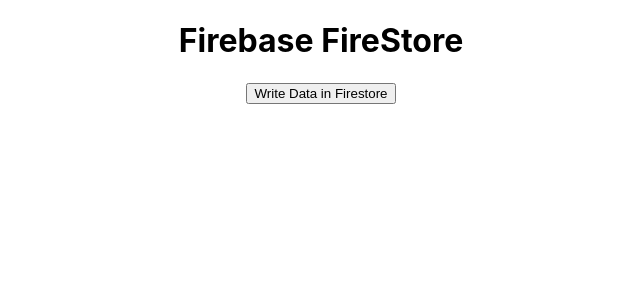
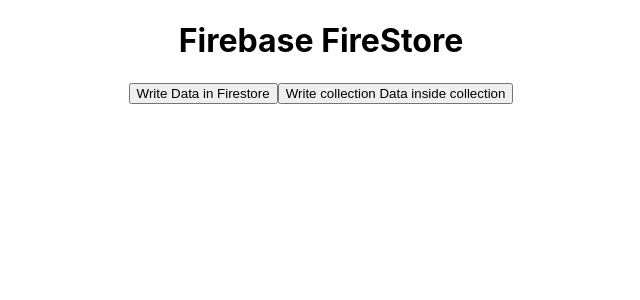
Before and after one commit to prathamsakhare/Firebase-Firestore, a React (Create React App) app: page / in a window 1280 px wide. Shown: the top 300 px of the page, without its empty margins (319-959 px from the left). Built offline with nearby package versions, Linux system fonts and the light colour scheme.

Commit message:
added functionality of making a new document inside an existing collection /@prathamsakhare

```diff
--- a/src/App.js
+++ b/src/App.js
@@ -5,6 +5,10 @@ import {app} from './firebase'
 const firestore = getFirestore(app)
 
 function App() {
+
+  // ! addDoc helps you to add a document in firestore
+  // ! documents parameters are first -- collections reference, and the second parameter is its details
+  // * whereas, for collection function, first parameter is the refernce of firestore and the path of the collection {usually name}
 
   const writeData = async () => {
     const result = await addDoc(collection(firestore, 'cities'), {
@@ -16,13 +20,19 @@ function App() {
     console.log(result)
   }
 
-  // ! addDoc helps you to add a document in firestore
-  // * whereas, for collection function, first parameter is the refernce of firestore and the path of the collection {usually name} and the second parameter is its details
+  const makeSubCollection = async () => {
+    await addDoc(collection(firestore, 'cities/xj7tKILDhbDqj0rwAukX/places'), {
+      name : 'Chauk',
+      desc : '...',
+      date : '..'
+    })
+  }
 
   return (
     <div className="App">
         <h1>Firebase FireStore</h1>
         <button onClick={writeData}>Write Data in Firestore</button>
+        <button onClick={makeSubCollection}>Write collection Data inside collection</button>
     </div>
   );
 }
```
